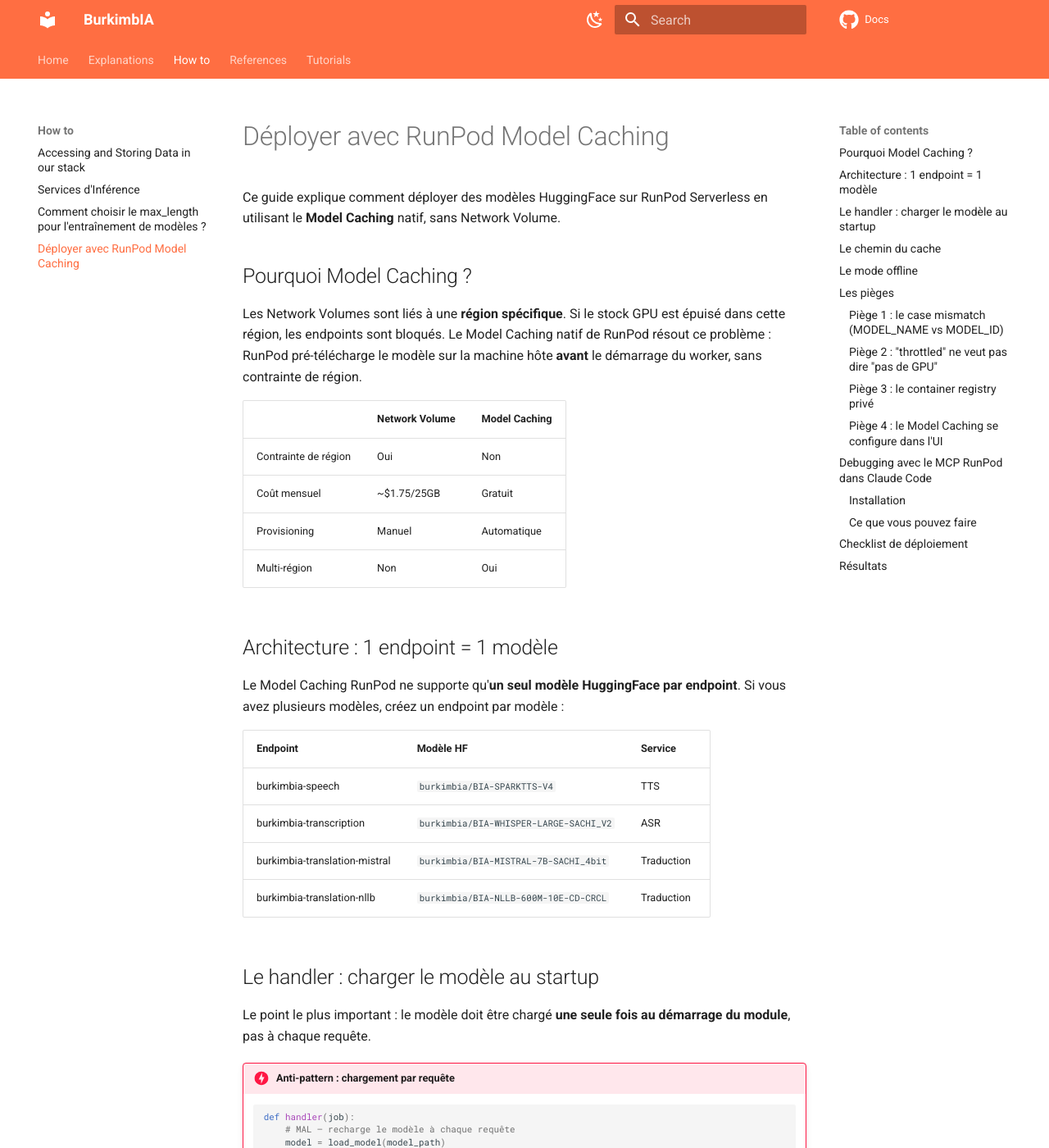
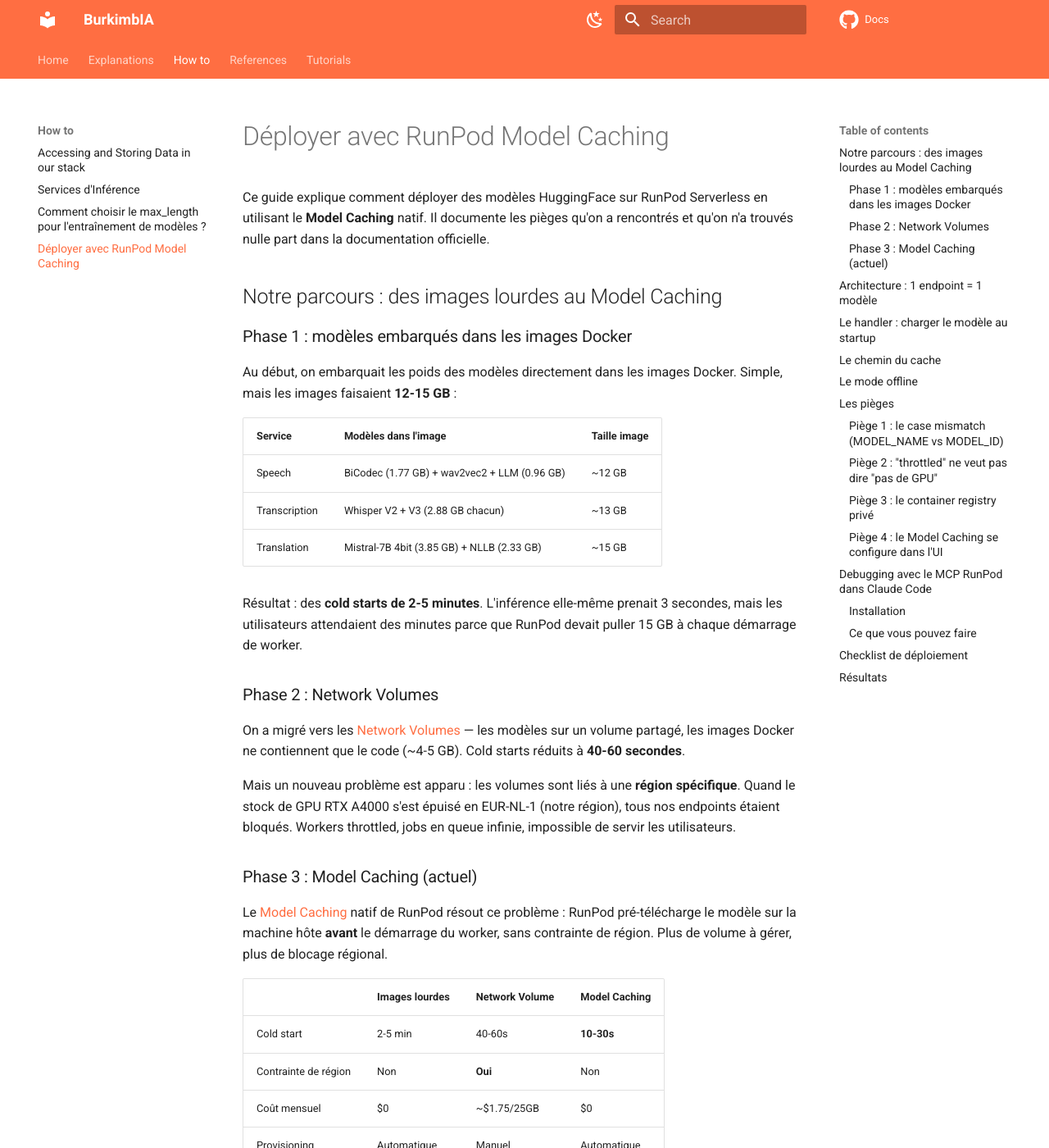
Before and after one commit to BurkimbIA/docs, an MkDocs documentation site: the page built from docs/how-to/runpod_model_caching.md, in a window 1280 px wide and 1400 px high. Shown: the whole window at 82% size. Built offline with MkDocs 1.6.1 and Material for MkDocs 9.7.7, drawn with Linux system fonts in a browser that asks for light colours; comment, search, counter and statistics services are not loaded; some of the changed text lies outside the part shown.

Commit message:
docs: add migration journey from baked images to model caching
Context on cold start evolution: heavy images (2-5min) → network
volumes (40-60s, region-locked) → model caching (10-30s, no lock).

```diff
--- a/docs/how-to/runpod_model_caching.md
+++ b/docs/how-to/runpod_model_caching.md
@@ -1,17 +1,38 @@
 # Déployer avec RunPod Model Caching
 
-Ce guide explique comment déployer des modèles HuggingFace sur RunPod Serverless en utilisant le **Model Caching** natif, sans Network Volume.
+Ce guide explique comment déployer des modèles HuggingFace sur RunPod Serverless en utilisant le **Model Caching** natif. Il documente les pièges qu'on a rencontrés et qu'on n'a trouvés nulle part dans la documentation officielle.
 
-## Pourquoi Model Caching ?
+## Notre parcours : des images lourdes au Model Caching
 
-Les Network Volumes sont liés à une **région spécifique**. Si le stock GPU est épuisé dans cette région, les endpoints sont bloqués. Le Model Caching natif de RunPod résout ce problème : RunPod pré-télécharge le modèle sur la machine hôte **avant** le démarrage du worker, sans contrainte de région.
+### Phase 1 : modèles embarqués dans les images Docker
 
-| | Network Volume | Model Caching |
-|---|---|---|
-| Contrainte de région | Oui | Non |
-| Coût mensuel | ~$1.75/25GB | Gratuit |
-| Provisioning | Manuel | Automatique |
-| Multi-région | Non | Oui |
+Au début, on embarquait les poids des modèles directement dans les images Docker. Simple, mais les images faisaient **12-15 GB** :
+
+| Service | Modèles dans l'image | Taille image |
+|---------|---------------------|-------------|
+| Speech | BiCodec (1.77 GB) + wav2vec2 + LLM (0.96 GB) | ~12 GB |
+| Transcription | Whisper V2 + V3 (2.88 GB chacun) | ~13 GB |
+| Translation | Mistral-7B 4bit (3.85 GB) + NLLB (2.33 GB) | ~15 GB |
+
+Résultat : des **cold starts de 2-5 minutes**. L'inférence elle-même prenait 3 secondes, mais les utilisateurs attendaient des minutes parce que RunPod devait puller 15 GB à chaque démarrage de worker.
+
+### Phase 2 : Network Volumes
+
+On a migré vers les [Network Volumes](https://docs.runpod.io/serverless/endpoints/manage-volumes) — les modèles sur un volume partagé, les images Docker ne contiennent que le code (~4-5 GB). Cold starts réduits à **40-60 secondes**.
+
+Mais un nouveau problème est apparu : les volumes sont liés à une **région spécifique**. Quand le stock de GPU RTX A4000 s'est épuisé en EUR-NL-1 (notre région), tous nos endpoints étaient bloqués. Workers throttled, jobs en queue infinie, impossible de servir les utilisateurs.
+
+### Phase 3 : Model Caching (actuel)
+
+Le [Model Caching](https://docs.runpod.io/serverless/endpoints/model-caching) natif de RunPod résout ce problème : RunPod pré-télécharge le modèle sur la machine hôte **avant** le démarrage du worker, sans contrainte de région. Plus de volume à gérer, plus de blocage régional.
+
+| | Images lourdes | Network Volume | Model Caching |
+|---|---|---|---|
+| Cold start | 2-5 min | 40-60s | **10-30s** |
+| Contrainte de région | Non | **Oui** | Non |
+| Coût mensuel | $0 | ~$1.75/25GB | $0 |
+| Provisioning | Automatique | Manuel | Automatique |
+| Taille image Docker | 12-15 GB | 4-5 GB | **3-4 GB** |
 
 ## Architecture : 1 endpoint = 1 modèle
 
```
